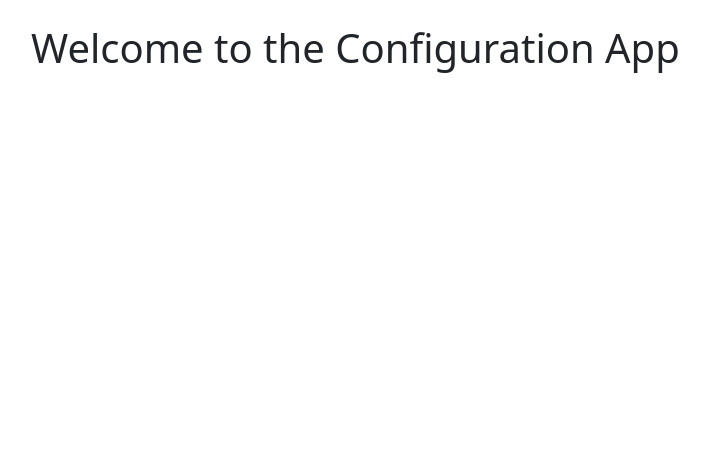
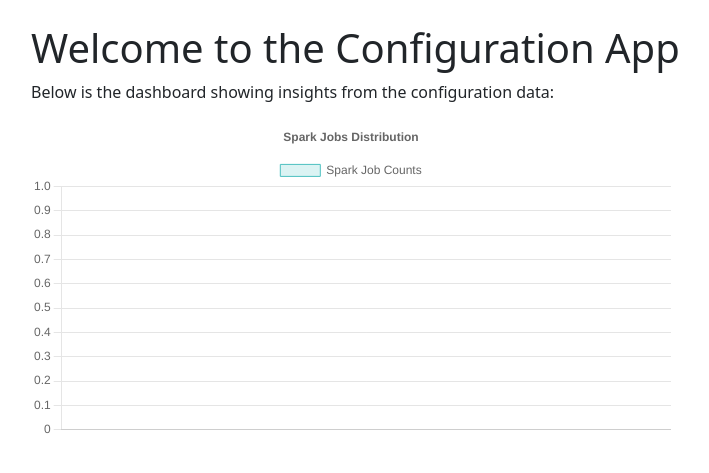
Before and after one commit to agamhub/Spark-ConfigBase, a Flask app: page / in a window 1280 px wide. Shown: the part 56-529 px from the top of the page, without its empty margins (51-760 px from the left). Run offline with Flask 3, Linux system fonts and the light colour scheme; data that the repository does not hold is empty.

Commit message:
add dashboard based on batchname

```diff
--- a/app/app.py
+++ b/app/app.py
@@ -1,4 +1,4 @@
-from flask import Flask, render_template, request, redirect, url_for
+from flask import Flask, render_template, request, redirect, url_for, jsonify
 import csv
 import os
 import math
@@ -101,5 +101,26 @@
 def database_config():
     return render_template('database_config.html')
 
+@app.route('/chart-data')
+def chart_data():
+    """Provide data for the dashboard chart."""
+    config_data = get_config_data(CONFIG_FILEPATH)
+    # Example: Count occurrences of each FileType
+    file_type_counts = {}
+    for row in config_data:
+        file_type = row.get('BatchName', 'Unknown')
+        file_type_counts[file_type] = file_type_counts.get(file_type, 0) + 1
+
+    # Prepare data for the chart
+    chart_data = {
+        "labels": list(file_type_counts.keys()),
+        "data": list(file_type_counts.values())
+    }
+    return jsonify(chart_data)
+
+@app.route('/dashboard')
+def dashboard():
+    return render_template('dashboard.html')
+
 if __name__ == '__main__':
     app.run(debug=True)
--- a/app/templates/home.html
+++ b/app/templates/home.html
@@ -6,6 +6,7 @@
     <title>Home</title>
     <!-- Add Bootstrap CSS -->
     <link href="https://cdn.jsdelivr.net/npm/bootstrap@5.3.0-alpha3/dist/css/bootstrap.min.css" rel="stylesheet">
+    <script src="https://cdn.jsdelivr.net/npm/chart.js"></script>
 </head>
 <body>
     <!-- Navigation Bar -->
@@ -34,7 +35,62 @@
     <!-- Main Content -->
     <div class="container mt-4">
         <h1>Welcome to the Configuration App</h1>
+        <p>Below is the dashboard showing insights from the configuration data:</p>
+
+        <!-- Dashboard Chart -->
+        <div class="chart-container" style="position: relative; height:40vh; width:80vw;">
+            <canvas id="fileTypeChart"></canvas>
+        </div>
     </div>
+
+    <!-- Chart.js Script -->
+    <script>
+        // Fetch chart data from the server
+        fetch('/chart-data')
+            .then(response => response.json())
+            .then(data => {
+                const ctx = document.getElementById('fileTypeChart').getContext('2d');
+                new Chart(ctx, {
+                    type: 'bar', // Change to 'pie', 'line', etc., for different chart types
+                    data: {
+                        labels: data.labels,
+                        datasets: [{
+                            label: 'Spark Job Counts',
+                            data: data.data,
+                            backgroundColor: [
+                                'rgba(75, 192, 192, 0.2)',
+                                'rgba(255, 99, 132, 0.2)',
+                                'rgba(255, 206, 86, 0.2)',
+                                'rgba(54, 162, 235, 0.2)',
+                                'rgba(153, 102, 255, 0.2)',
+                                'rgba(255, 159, 64, 0.2)'
+                            ],
+                            borderColor: [
+                                'rgba(75, 192, 192, 1)',
+                                'rgba(255, 99, 132, 1)',
+                                'rgba(255, 206, 86, 1)',
+                                'rgba(54, 162, 235, 1)',
+                                'rgba(153, 102, 255, 1)',
+                                'rgba(255, 159, 64, 1)'
+                            ],
+                            borderWidth: 1
+                        }]
+                    },
+                    options: {
+                        responsive: true,
+                        plugins: {
+                            legend: {
+                                position: 'top',
+                            },
+                            title: {
+                                display: true,
+                                text: 'Spark Jobs Distribution'
+                            }
+                        }
+                    }
+                });
+            });
+    </script>
 
     <!-- Add Bootstrap JS -->
     <script src="https://cdn.jsdelivr.net/npm/bootstrap@5.3.0-alpha3/dist/js/bootstrap.bundle.min.js"></script>
```
